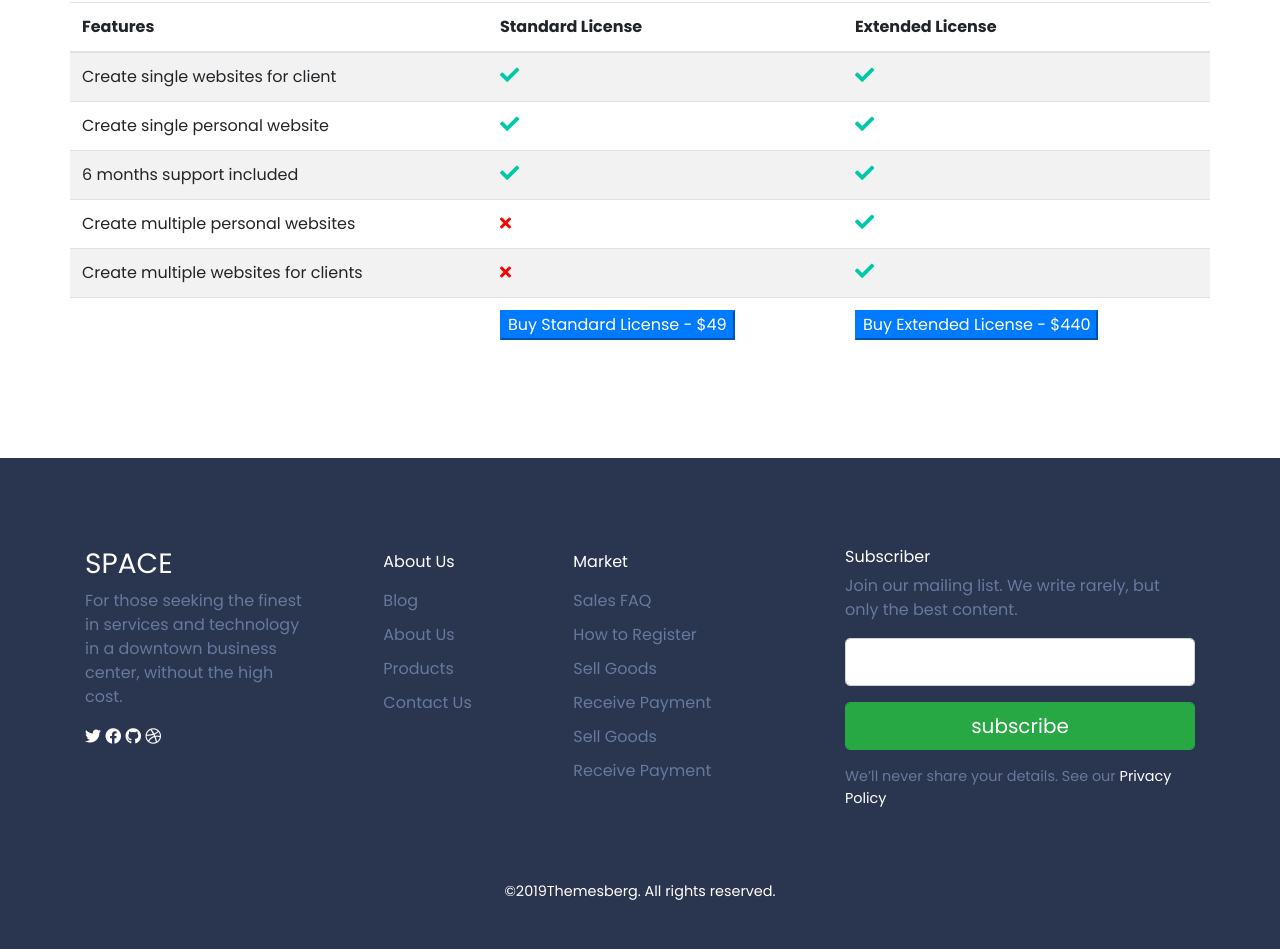
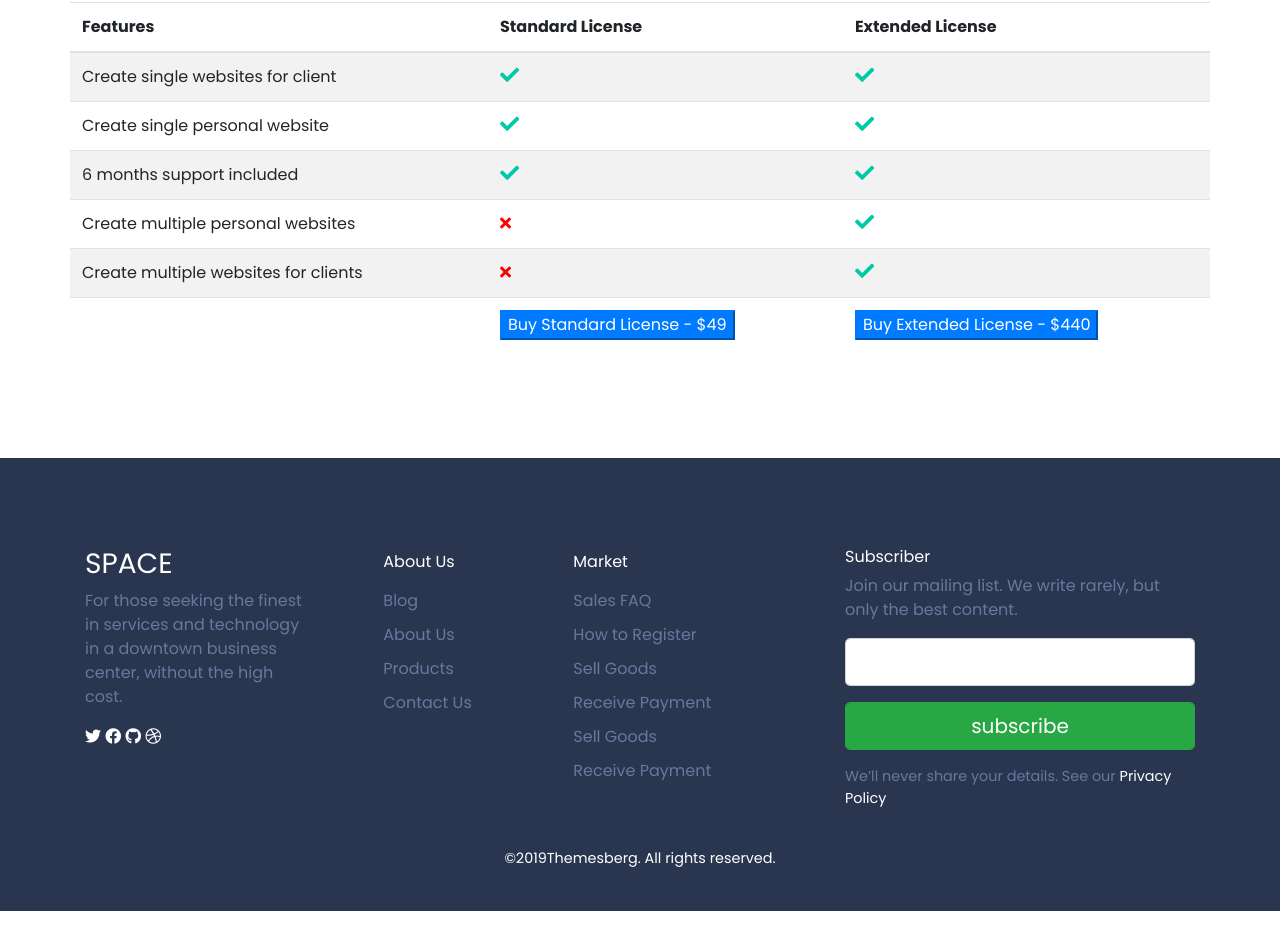
Before and after one commit to muhydeen95/Space, a plain HTML site: page index.html in a window 1280 px wide. Shown: the part 6264-7213 px from the top of the page. After the commit the page ends 7175 px from the top, so only its background shows below. Drawn offline with nearby package versions, Linux system fonts and the light colour scheme.

Commit message:
Update style.css

```diff
--- a/CSS/style.css
+++ b/CSS/style.css
@@ -203,7 +203,7 @@ footer{
     background: #2a354f;
     color: #ffffff;
     padding-top: 7%;
-    padding-bottom: 10%;
+    padding-bottom: 2%;
 }
 
 footer ul li h6{
@@ -234,7 +234,7 @@ footer ul li{
 }
 
 .copyright{
-    padding-top: 5%;
+    padding-top: 2%;
     font-size: .9em;
 }
 
```
